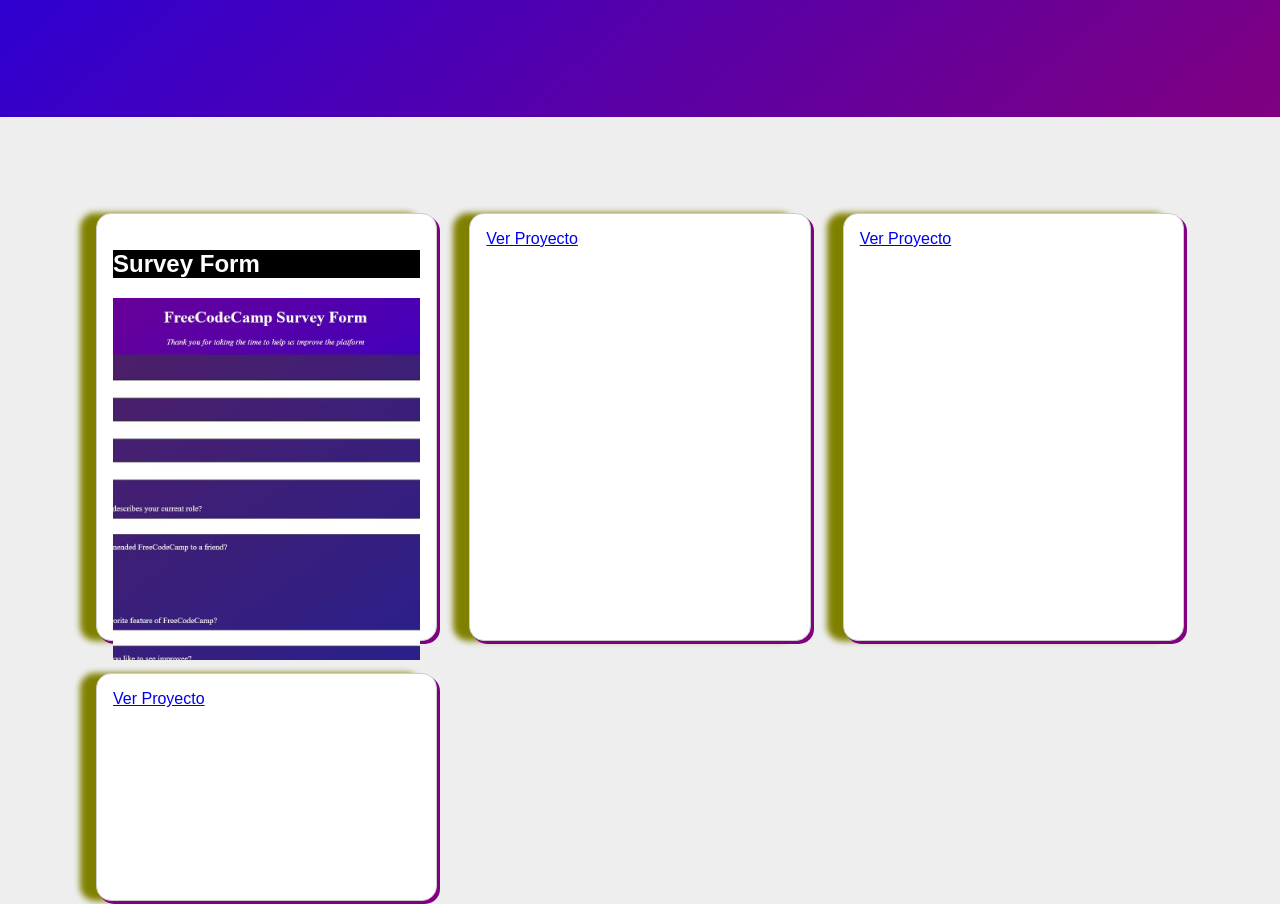
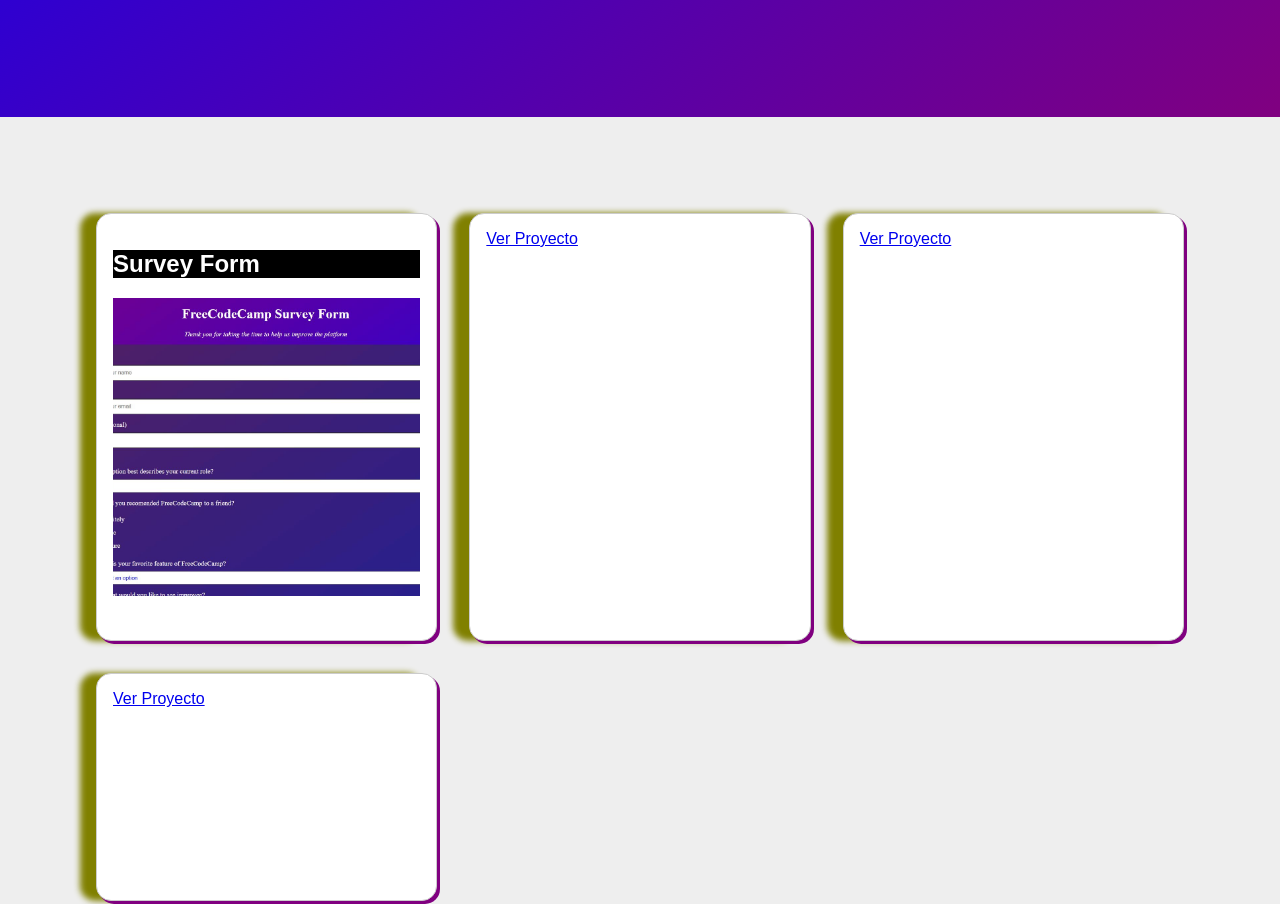
Before and after one commit to HaroldArguelloNic/portfolio, a plain HTML site: page index.html in a window 1280 px wide. Shown: the part 683-1587 px from the top of the page. Drawn offline with Linux system fonts and the light colour scheme.

Commit message:
actualizacion altura de la imagen

```diff
--- a/styles.css
+++ b/styles.css
@@ -81,7 +81,7 @@ body, html {
     color: white;
   }
   .img-project {
-    height: calc(100% - 2rem);
+    height: calc(100% - 6rem);
     width: 100%;
     object-fit: cover;
   }
```
